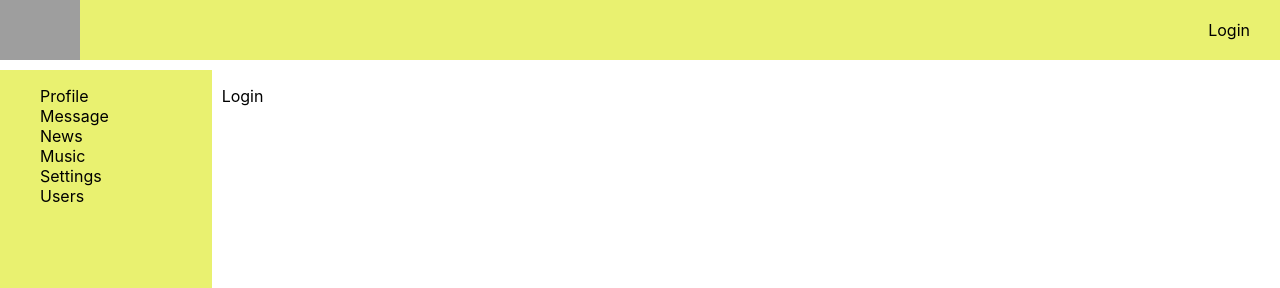
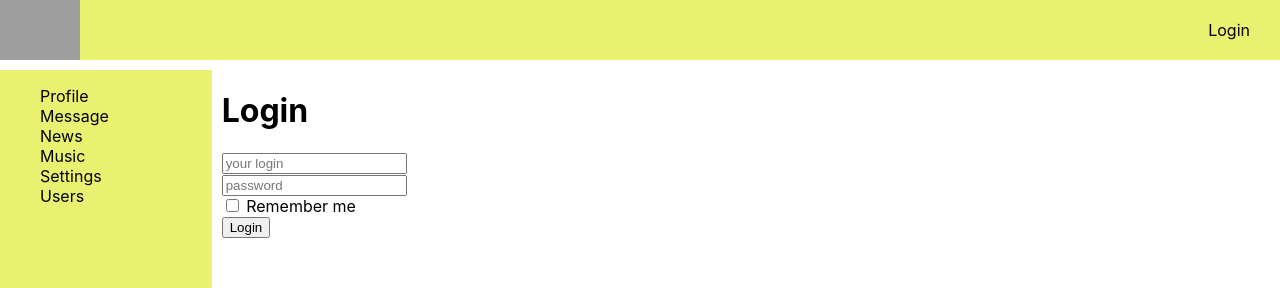
Before and after one commit to RGlendon/react_project, a React (Create React App) app: page /login in a window 1280 px wide. Shown: the top 288 px of the page. Built offline with nearby package versions, Linux system fonts and the light colour scheme; no server answers; grey boxes are pictures that could not be loaded.

Commit message:
add redux-form

```diff
--- a/package.json
+++ b/package.json
@@ -13,6 +13,7 @@
     "react-router-dom": "^5.1.2",
     "react-scripts": "3.4.0",
     "redux": "^4.0.5",
+    "redux-form": "^8.3.1",
     "redux-thunk": "^2.3.0"
   },
   "scripts": {
--- a/src/blocks/Login/Login.jsx
+++ b/src/blocks/Login/Login.jsx
@@ -1,8 +1,37 @@
 import React from "react";
+import {Field, reduxForm} from "redux-form";
+
+let LoginForm = (props) => {
+    return (
+        <form onSubmit={props.handleSubmit}>
+            <div>
+                <Field component={'input'} type="text" name="login" placeholder={'your login'}/>
+            </div>
+            <div>
+                <Field component={'input'} type="password" name="enter password" placeholder={'password'}/>
+            </div>
+            <div>
+                <Field component={'input'} type="checkbox" name="rememberMe"/> Remember me
+            </div>
+            <div>
+                <button>Login</button>
+            </div>
+        </form>
+    );
+};
+
+LoginForm = reduxForm({form: 'loginForm'})(LoginForm);
 
 const Login = (props) => {
+    const onSubmit= (formData) => {
+        console.log(formData);
+    };
+
     return (
-        <p>Login</p>
+        <div>
+            <h1>Login</h1>
+            <LoginForm onSubmit={onSubmit}/>
+        </div>
     );
 }
 
--- a/src/redux/storeRedux.js
+++ b/src/redux/storeRedux.js
@@ -5,13 +5,15 @@ import profileReducer from "./profileReducer";
 import usersReducer from "./usersReducer";
 import authReducer from "./authReducer";
 import thunkMiddleware from "redux-thunk";
+import { reducer as formReducer } from 'redux-form'
 
 let reducers = combineReducers({
     navbaar: navbaarReducer,
     profilePage: profileReducer,
     dialogsPage: dialogsReducer,
     usersPage: usersReducer,
-    auth: authReducer
+    auth: authReducer,
+    form: formReducer,
 });
 
 let store = createStore(reducers, applyMiddleware(thunkMiddleware));
```
Also changed, not shown: 1 other file (tests, documents, lock files or other folders).
